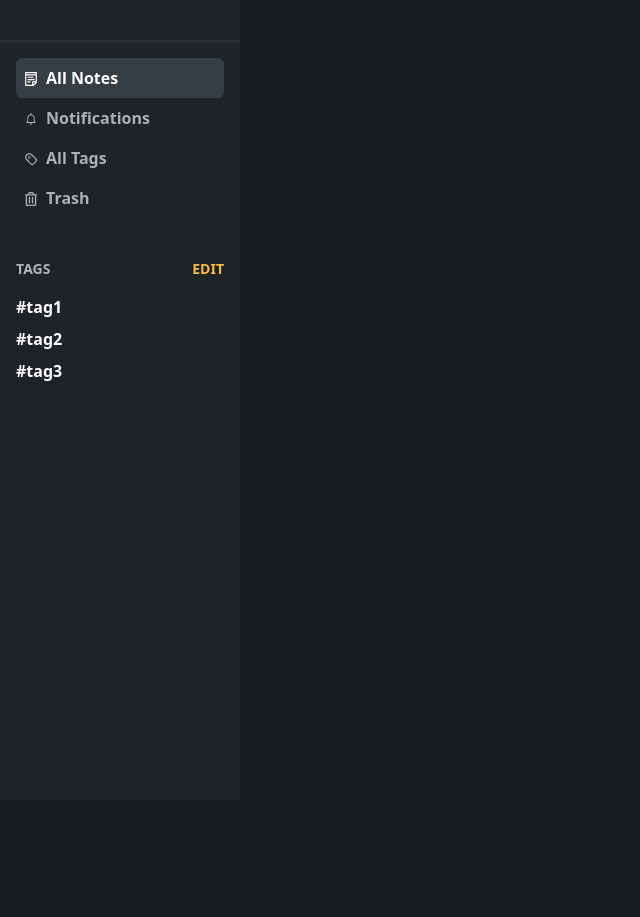
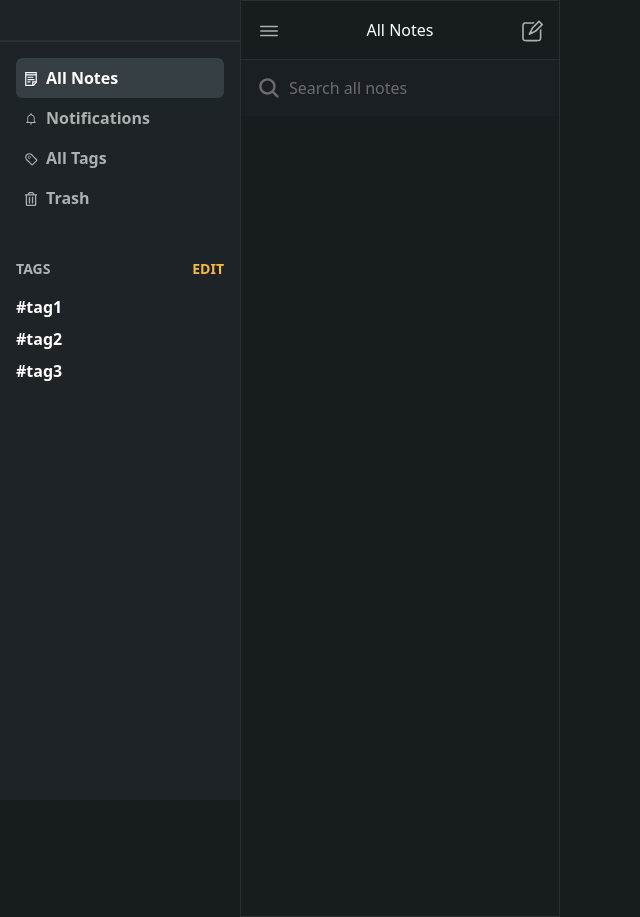
Before and after one commit to joao-miguel8/SuperNotes, a React (Vite) app: page /allNotes in a window 1280 px wide. Shown: the whole page, without its empty margins (0-640 px from the left). Before the commit the page ends 802 px from the top, so only its background shows below. Built offline with nearby package versions, Linux system fonts and the light colour scheme.

Commit message:
:sparkles: Add notes snippets list container section markup/styling

```diff
--- a/src/pages/AllNotes.tsx
+++ b/src/pages/AllNotes.tsx
@@ -1,3 +1,7 @@
+import { IoIosMenu } from "react-icons/io";
+import { RxPencil2 } from "react-icons/rx";
+import { IoSearch } from "react-icons/io5";
+import { Icon } from "@chakra-ui/react";
 import SideNav from "../components/SideNav";
 
 function AllNotes() {
@@ -5,7 +9,29 @@ function AllNotes() {
 		<div className="inline-flex">
 			<SideNav />
 			{/* notes snippets list container */}
-			<div className="inline-block"></div>
+			<section className="w-80 inline-block border-[1.6px]   border-[#292F33] bg-[#171C1F]">
+				<div className="bg-red-200 h-full">
+					{/* header + search bar wrapper */}
+					<div className="sticky top-0">
+						{/* header section (menu btn + title + add Note btn) */}
+						<div className="p-[1rem] flex items-center justify-between bg-[#171C1F] border-b-[1.6px]   border-[#292F33]">
+							<button>
+								<Icon as={IoIosMenu} color={"#ADB0B1"} boxSize={24} />
+							</button>
+							<span className=" text-white">All Notes</span>
+							<button>
+								<Icon as={RxPencil2} color={"#ADB0B1"} boxSize={24} />
+							</button>
+						</div>
+						{/* Search bar container */}
+						<div className="flex items-center bg-[#1A1F23]">
+							<Icon as={IoSearch} boxSize={24} className="ml-4" color={"#6B6C70"} />
+							<input placeholder="Search all notes" type="text" className="py-4 px-2 w-full text-white bg-transparent outline-none placeholder:text-[#6B6C70]" />
+						</div>
+					</div>
+					<div className="w-full h-screen scrollbar-none overflow-auto overscroll-contain bg-[#171C1F]"></div>
+				</div>
+			</section>
 		</div>
 	);
 }
```
